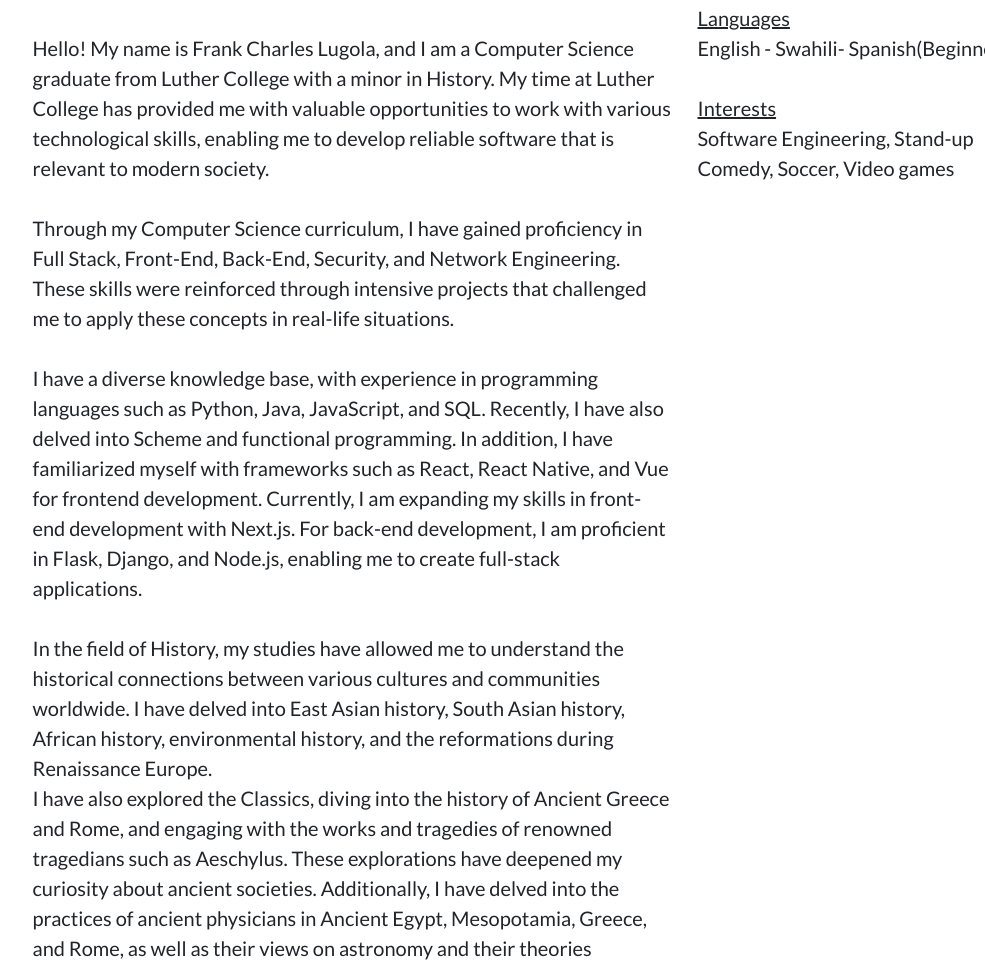
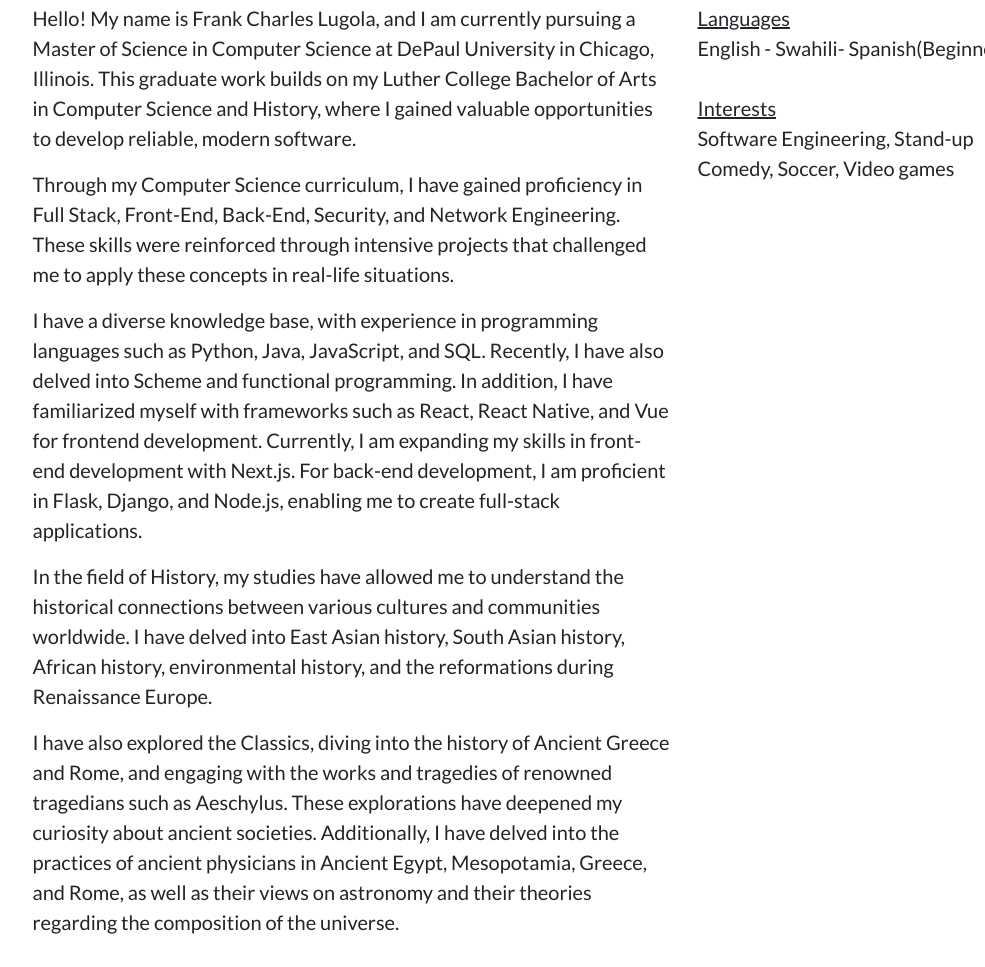
Before and after one commit to Lugofr01/portfolio, a plain HTML site: page index.html in a window 1280 px wide. Shown: the part 993-1960 px from the top of the page, without its empty margins (97-1082 px from the left). Drawn offline with nearby package versions, Linux system fonts and the light colour scheme.

Commit message:
Refine graduate studies about section copy

```diff
--- a/index.html
+++ b/index.html
@@ -145,20 +145,19 @@
                 <div class="row">
                     <div class="col-lg-7 ms-auto">
                         <p class="lead">
-                            <br />Hello! My name is Frank Charles Lugola, and I am a Computer Science graduate from Luther College with a minor in History. My time at Luther College has provided me with valuable opportunities to work with various technological skills, enabling me to develop reliable software that is relevant to modern society.
-                            <br/>
-
-                            <br/>Through my Computer Science curriculum, I have gained proficiency in Full Stack, Front-End, Back-End, Security, and Network Engineering. These skills were reinforced through intensive projects that challenged me to apply these concepts in real-life situations.
-                            <br/>
-                            <br/>I have a diverse knowledge base, with experience in programming languages such as Python, Java, JavaScript, and SQL. Recently, I have also delved into Scheme and functional programming. In addition, I have familiarized myself with frameworks such as React, React Native, and Vue for frontend development. Currently, I am expanding my skills in front-end development with Next.js. For back-end development, I am proficient in Flask, Django, and Node.js, enabling me to create full-stack applications.
-                            <br/>
-
-                            <br/>In the field of History, my studies have allowed me to understand the historical connections between various cultures and communities worldwide.
-                            I have delved into East Asian history, South Asian history, African history, environmental history, and the reformations during Renaissance Europe.
-
-                            <br/> I have also explored the Classics, diving into the history of Ancient Greece and Rome, and engaging with the works and tragedies of renowned tragedians such as Aeschylus. These explorations have deepened my curiosity about ancient societies. Additionally, I have delved into the practices of ancient physicians in Ancient Egypt, Mesopotamia, Greece, and Rome, as well as their views on astronomy and their theories regarding the composition of the universe.<br />
-
-
+                            Hello! My name is Frank Charles Lugola, and I am currently pursuing a Master of Science in Computer Science at DePaul University in Chicago, Illinois. This graduate work builds on my Luther College Bachelor of Arts in Computer Science and History, where I gained valuable opportunities to develop reliable, modern software.
+                        </p>
+                        <p class="lead">
+                            Through my Computer Science curriculum, I have gained proficiency in Full Stack, Front-End, Back-End, Security, and Network Engineering. These skills were reinforced through intensive projects that challenged me to apply these concepts in real-life situations.
+                        </p>
+                        <p class="lead">
+                            I have a diverse knowledge base, with experience in programming languages such as Python, Java, JavaScript, and SQL. Recently, I have also delved into Scheme and functional programming. In addition, I have familiarized myself with frameworks such as React, React Native, and Vue for frontend development. Currently, I am expanding my skills in front-end development with Next.js. For back-end development, I am proficient in Flask, Django, and Node.js, enabling me to create full-stack applications.
+                        </p>
+                        <p class="lead">
+                            In the field of History, my studies have allowed me to understand the historical connections between various cultures and communities worldwide. I have delved into East Asian history, South Asian history, African history, environmental history, and the reformations during Renaissance Europe.
+                        </p>
+                        <p class="lead">
+                            I have also explored the Classics, diving into the history of Ancient Greece and Rome, and engaging with the works and tragedies of renowned tragedians such as Aeschylus. These explorations have deepened my curiosity about ancient societies. Additionally, I have delved into the practices of ancient physicians in Ancient Egypt, Mesopotamia, Greece, and Rome, as well as their views on astronomy and their theories regarding the composition of the universe.
                         </p>
                     </div>
                     <div class="col-lg-4 me-auto">
```
